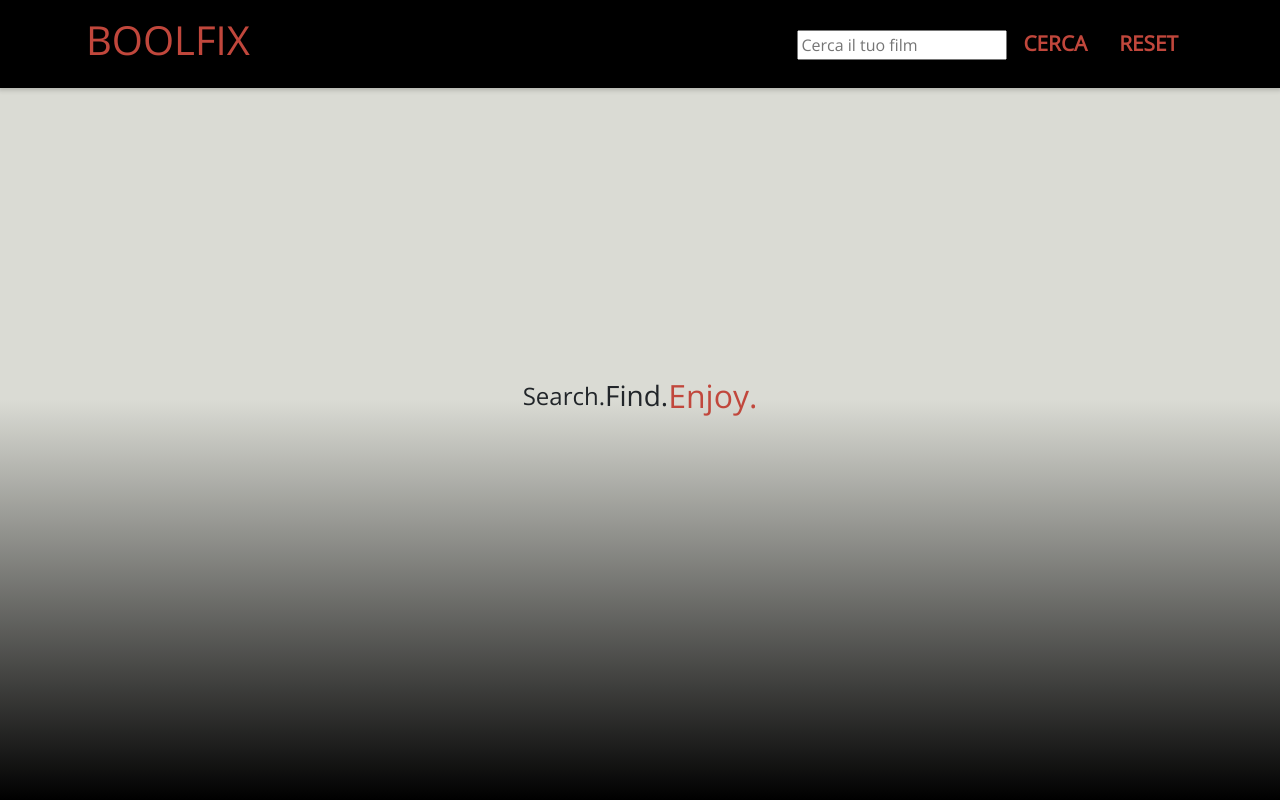
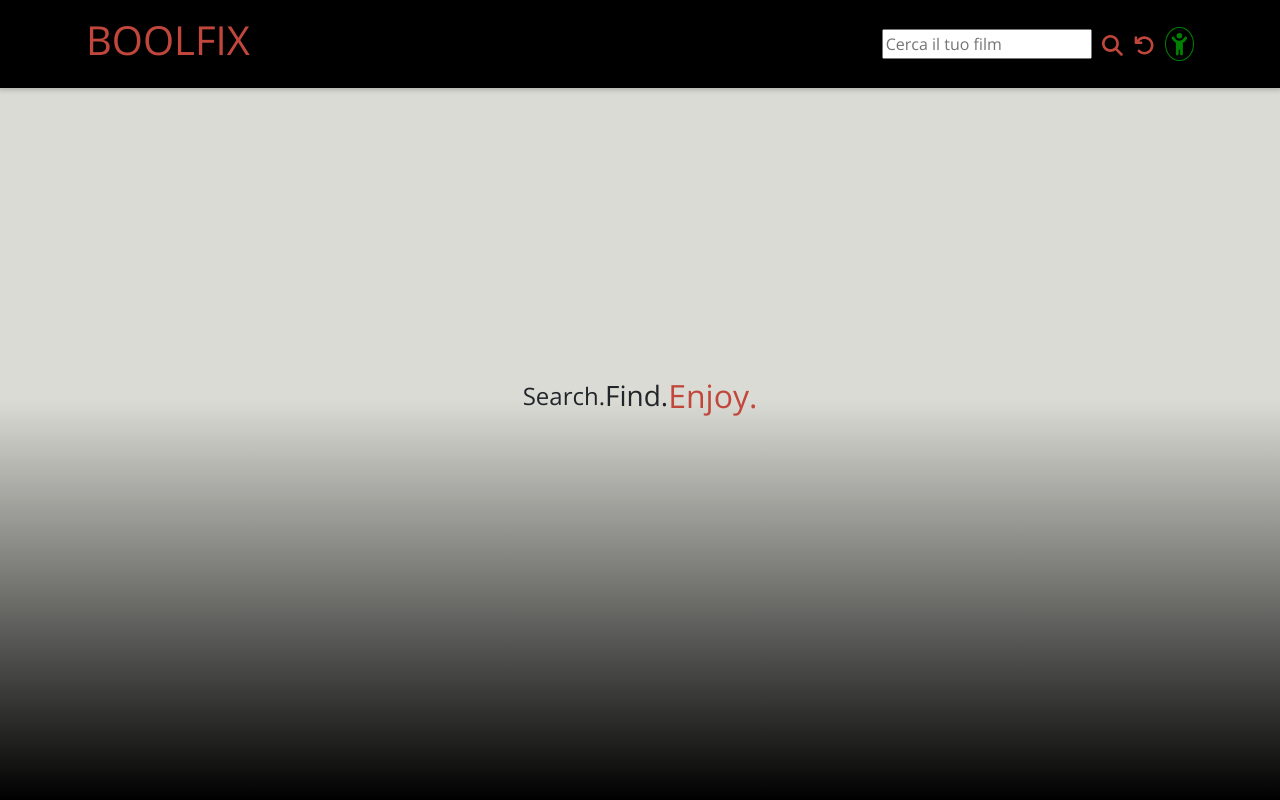
Before and after one commit to 32Fire32/vite-boolflix, a Vue app: page / in a window 1280 px wide. Built offline with nearby package versions, Linux system fonts and the light colour scheme.

Commit message:
implementa il filtro per bambini

```diff
--- a/src/App.vue
+++ b/src/App.vue
@@ -30,7 +30,7 @@ export default {
           params: {
             api_key: "a3f5d45dfccef6d63637dff7ce41154f",
             query: this.store.searchText,
-            // language: "it-IT",
+            include_adult: store.adult,
           },
         })
         .then((resp) => {
@@ -47,7 +47,6 @@ export default {
           params: {
             api_key: "a3f5d45dfccef6d63637dff7ce41154f",
             query: this.store.searchText,
-            language: "it-IT",
           },
         })
         .then((resp) => {
--- a/src/components/AppHeader.vue
+++ b/src/components/AppHeader.vue
@@ -12,6 +12,14 @@ export default {
     reload() {
       window.location.reload();
     },
+    adultFilterOn() {
+      console.log("child on");
+      return (store.adult = false);
+    },
+    adultFilterOff() {
+      console.log("child off");
+      return (store.adult = true);
+    },
   },
 };
 </script>
@@ -25,15 +33,31 @@ export default {
         <h1>BOOLFIX</h1>
       </div>
       <!-- FORM DI RICERCA -->
-      <form @submit.prevent="$emit('search')">
+      <form @submit.prevent="$emit('search')" class="d-flex align-items-center">
         <input
           type="text"
           placeholder="Cerca il tuo film"
           v-model="store.searchText"
           required
         />
-        <button type="submit">CERCA</button>
-        <button type="reset" @click="$emit('search', 'reset')">RESET</button>
+        <button type="submit">
+          <font-awesome-icon icon="fa-solid fa-magnifying-glass" class="ms-1" />
+        </button>
+        <button type="reset" @click="$emit('search', 'reset')">
+          <font-awesome-icon icon="fa-solid fa-arrow-rotate-left" />
+        </button>
+        <font-awesome-icon
+          icon="fa-solid fa-child-reaching "
+          class="ms-1 child-off"
+          @click="adultFilterOn"
+          v-if="store.adult"
+        />
+        <font-awesome-icon
+          icon="fa-solid fa-child-reaching "
+          class="ms-1 child-on"
+          @click="adultFilterOff"
+          v-else
+        />
       </form>
     </div>
   </header>
@@ -55,8 +79,23 @@ header {
     cursor: pointer;
   }
 
+  .child-off {
+    color: var(--primary-color);
+    font-size: 1.4rem;
+    border: 1px solid var(--primary-color);
+    border-radius: 100%;
+    padding: 5px;
+  }
+
+  .child-on {
+    color: green;
+    font-size: 1.4rem;
+    border: 1px solid green;
+    border-radius: 100%;
+    padding: 5px;
+  }
+
   button {
-    margin: 0 10px;
     font-size: 1.3rem;
     font-weight: bold;
     color: var(--primary-color);
--- a/src/main.js
+++ b/src/main.js
@@ -12,8 +12,11 @@ import { FontAwesomeIcon } from "@fortawesome/vue-fontawesome";
 
 /* import specific icons */
 import { faStar } from "@fortawesome/free-solid-svg-icons";
+import { faChildReaching } from "@fortawesome/free-solid-svg-icons";
+import { faArrowRotateLeft } from "@fortawesome/free-solid-svg-icons";
+import { faMagnifyingGlass } from "@fortawesome/free-solid-svg-icons";
 
 /* add icons to the library */
-library.add(faStar);
+library.add(faStar, faChildReaching, faArrowRotateLeft, faMagnifyingGlass);
 
 createApp(App).component("font-awesome-icon", FontAwesomeIcon).mount("#app");
--- a/src/store.js
+++ b/src/store.js
@@ -5,14 +5,5 @@ export const store = reactive({
   movies: [],
   tvseries: [],
   start: false,
-  flags: [
-    "de.png",
-    "en.png",
-    "esp.png",
-    "fr.png",
-    "it.png",
-    "ja.png",
-    "ru.png",
-    "us.png",
-  ],
+  adult: false,
 });
```
